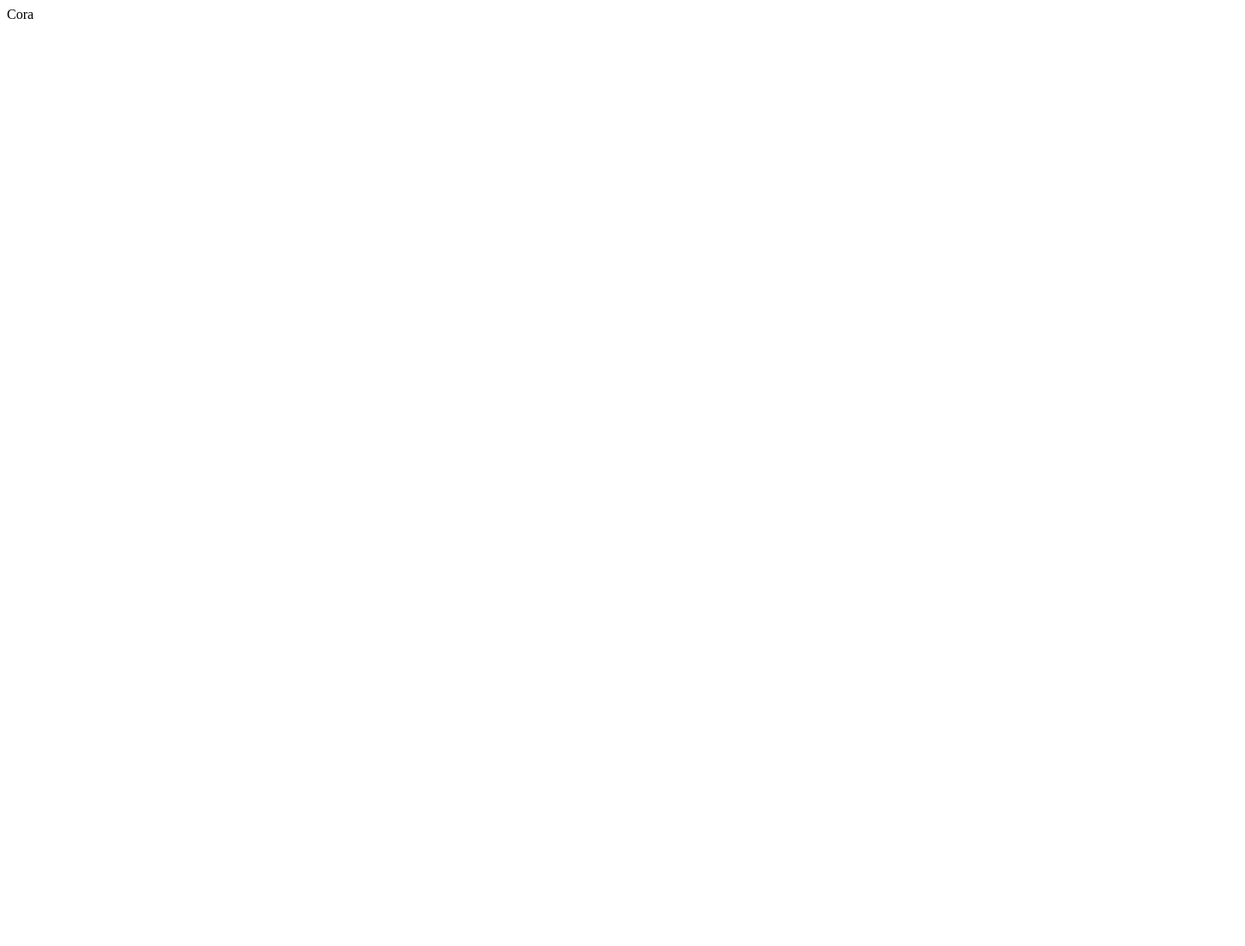
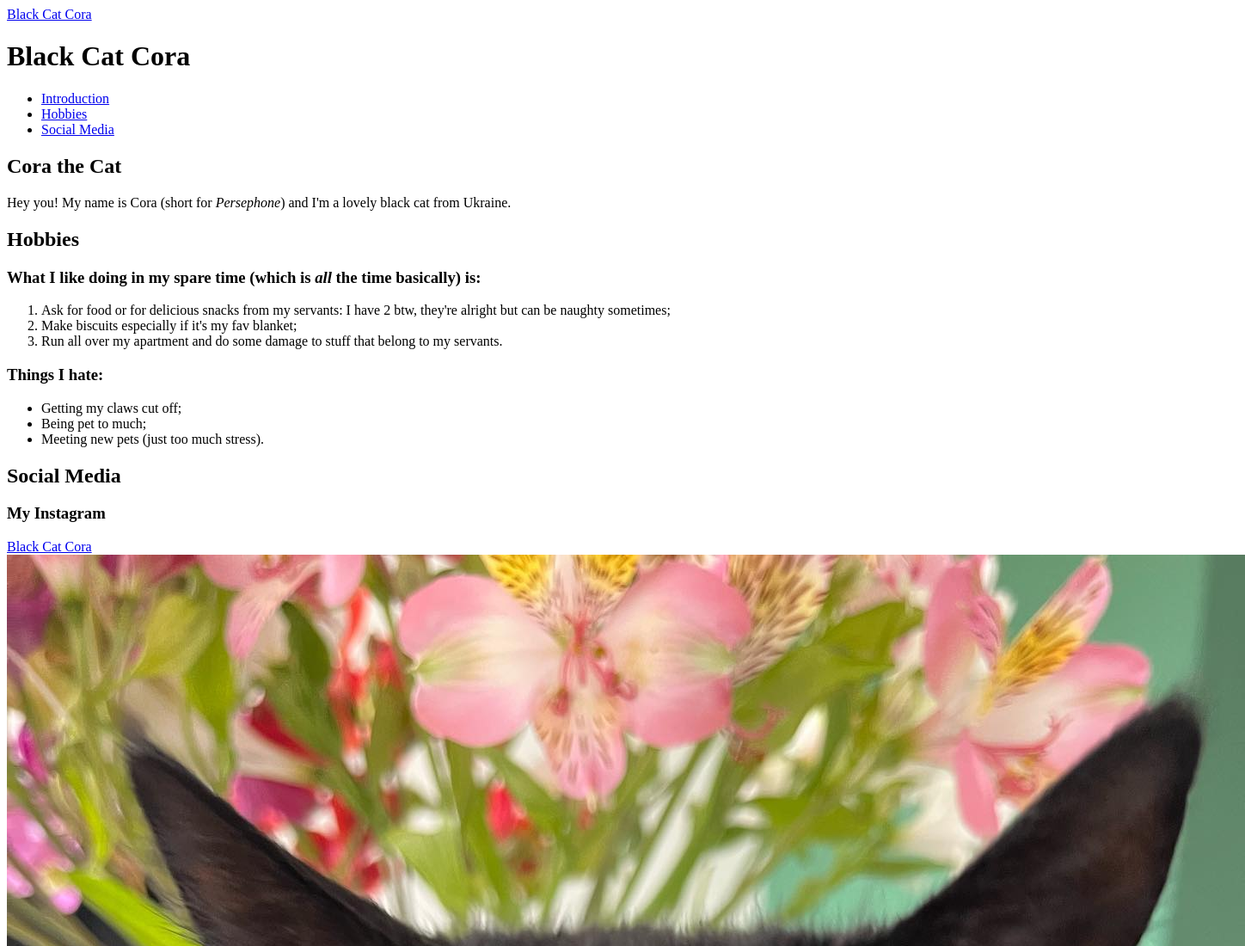
Before and after one commit to yavorysynka/cora, a plain HTML site: page index.html in a window 1280 px wide. Shown: the top 1100 px of the page at 86% size, 1448 px wide, since content can reach past the window. Before the commit the page ends 800 px from the top, so only its background shows below. Drawn offline with Linux system fonts and the light colour scheme.

Commit message:
my first page

```diff
--- a/index.html
+++ b/index.html
@@ -1,3 +1,47 @@
 <!DOCTYPE html>
-Cora
+<head>
+  <title>Black Cat Cora</title>
+</head>
+<body>
+  <nav>
+    <a href="./index.html">Black Cat Cora</a>
+  </nav>
+  <h1>Black Cat Cora</h1>
+  <nav>
+    <ul>
+      <li><a href="#introduction">Introduction</a></li>
+      <li><a href="#hobbies">Hobbies</a></li>
+      <li><a href="#media">Social Media</a></li>
+    </ul>
+  </nav>
+  <div id="introduction">
+    <h2>Cora the Cat</h2>
+    <p>Hey you! My name is Cora (short for <em>Persephone</em>) and I'm a lovely black cat from Ukraine. </p>
+  </div>
+  <div id="hobbies">
+    <h2>Hobbies</h2>
+    <h3>What I like doing in my spare time (which is <em>all</em> the time basically) is:</h3>
+    <ol>
+      <li>Ask for food or for delicious snacks from my servants: I have 2 btw, they're alright but can be naughty sometimes;</li>
+      <li>Make biscuits especially if it's my fav blanket;</li>
+      <li>Run all over my apartment and do some damage to stuff that belong to my servants.</li>
+    </ol>
+    <h3>Things I hate:</h3>
+    <ul>
+     <li>Getting my claws cut off;</li>
+     <li>Being pet to much;</li>
+     <li>Meeting new pets (just too much stress).</li>
+    </ul>
+  </div>
+  <div id="media">
+    <h2>Social Media</h2>
+    <nav>
+        <h3>My Instagram</h3>
+        <a href="https://www.instagram.com/black_cat_cora/" target="_blank">Black Cat Cora</a>
+      </nav>
+    <img src="386649787_164306646733367_7748594720467624407_n.jpg"/>
+    <img src="272827250_491033682541038_3130770506910169240_n.jpg"/>
+    <img src="386601130_267951069543430_7546122159288854177_n.jpg"/>
+  </div>
+</body>
 </html>
```
Also changed, not shown: 272827250_491033682541038_3130770506910169240_n.jpg (added), 386601130_267951069543430_7546122159288854177_n.jpg (added), 386649787_164306646733367_7748594720467624407_n.jpg (added).
